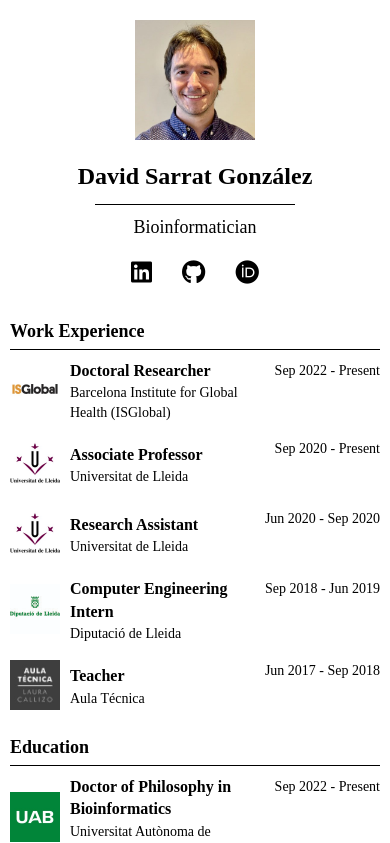
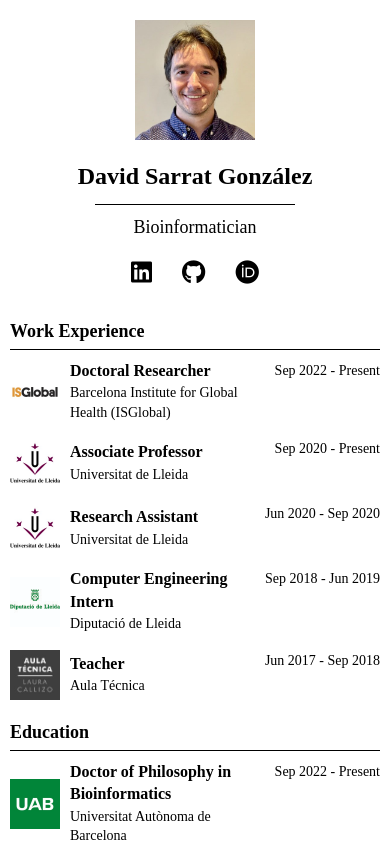
Before and after one commit to davidsarratgonzalez/davidsarratgonzalez.github.io, a React (Create React App) app: page / in a window 390 px wide. Shown: the top 843 px of the page. Built offline with nearby package versions, Linux system fonts and the light colour scheme.

Commit message:
style: phone logo alignment

```diff
--- a/src/App.css
+++ b/src/App.css
@@ -154,6 +154,7 @@ h2 {
   width: 50px;
   height: 50px;
   margin-right: 10px;
+  align-self: center;
 }
 
 .entry-content {
@@ -194,13 +195,11 @@ a:hover {
   text-decoration: underline;
 }
 
-/* New class for left-aligned links */
 .left-aligned-link {
   text-align: left;
   display: block;
 }
 
-/* New class for left-aligned entries */
 .left-aligned-entry .entry-title,
 .left-aligned-entry .entry-description,
 .left-aligned-entry .entry-subtitle,
@@ -264,10 +263,6 @@ a:hover {
     flex-wrap: nowrap;
   }
 
-  .entry-logo {
-    margin-bottom: 5px;
-  }
-
   .entry-date {
     text-align: left;
   }
```
